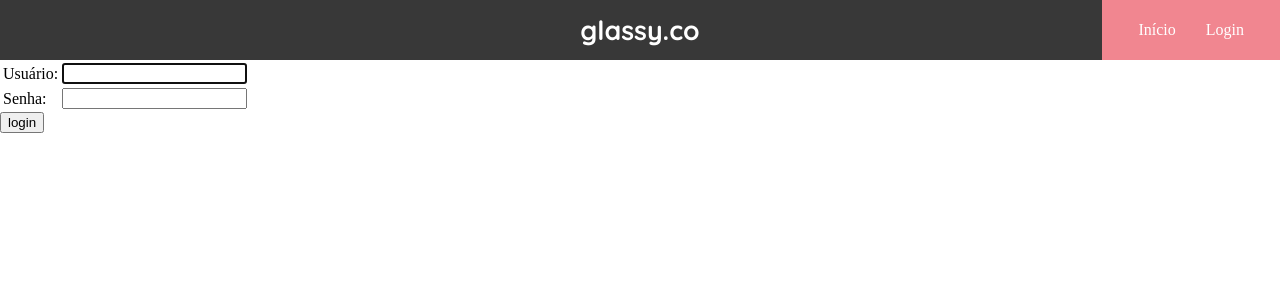
After one commit to butlariz/glassy, a Django app: page /accounts/login/ in a window 1280 px wide. The commit adds this page. Shown: the top 300 px of the page. Run offline with Django 3.2, Linux system fonts and the light colour scheme.

Commit message:
login page, logout, if statement for logged in users

```diff
--- a/app/static/css/app.css
+++ b/app/static/css/app.css
@@ -1,13 +1,39 @@
 body {
     margin: 0;
+}
+
+a {
+    color: #000;
+    text-decoration: none;
 }
 
 .logo {
     color: #fff;
     font-family: 'Quicksand', sans-serif;
+    font-size: 20pt;
+    margin: 3px;
 }
 
-nav {
+.nav-top {
+    background-color: #f18690;
+    color: #fff;
+    padding: 21px;
+    display: flex;
+    justify-content: flex-end;
+    position: fixed;
+    right: 0;
+}
+
+.nav-link {
+    color: #fff
+}
+
+.nav-item {
+    list-style: none;
+    margin: 0 15px;
+}
+
+header {
     background-color: #383838;
     padding: 10px;
     display: flex;
--- a/app/templates/blog/base.html
+++ b/app/templates/blog/base.html
@@ -10,12 +10,19 @@
     <link rel="stylesheet" href="{% static 'css/app.css' %}">
 </head>
 <body>
-    <nav>
-        <h1 class='logo'> glassy - Início </h1>
+    <nav class="nav-top">
+            <li class="nav-item"><a href="/" class="nav-link"> Início </a></li>
         {% if user.is_authenticated %}
-            <a href="{% url 'post_new' %}" class="top-menu"> + Novo Post </a>
+            <li class="nav-item"><a href="{% url 'post_new' %}" class="nav-link"> + Novo Post </a></li>
+            <li class="nav-item"><a href="{% url 'post_draft_list' %}" class="nav-link"> Rascunhos </a></li>
+            <li class="nav-item">Olá {{ user.username }} <small>(<a href="{% url 'logout' %}" class="nav-link">Log out</a>)</small></li>
+        {% else %}
+            <li class="nav-item"><a href="{% url 'login' %}" class="nav-link"> Login </a></li>
         {% endif %}
     </nav>
+    <header>
+        <h1 class='logo'>glassy.co</h1>
+    </header>
     <main>
         {% block content %}
         {% endblock %}
--- a/app/templates/blog/post_detail.html
+++ b/app/templates/blog/post_detail.html
@@ -2,13 +2,16 @@
 
 {% block content %}
     <div class="post">
-        {% if post.published_date %}
+        {% if post.published_date%}
             <div class="date">
                 {{ post.published_date }}
             </div>
+         {% elif user.is_authenticated %}
+            <a class="btn btn-default" href="{% url 'post_publish' pk=post.pk %}">Publish</a>
         {% endif %}
         {% if user.is_authenticated %}
             <a class="btn btn-default" href="{% url 'post_edit' pk=post.pk %}"> Editar </a>
+            <a class="btn btn-default" href="{% url 'post_remove' pk=post.pk %}"> Deletar </a>
         {% endif %}
         <h1>{{ post.title }}</h1>
         <p>{{ post.text|linebreaksbr }}</p>
--- /dev/null
+++ b/app/templates/registration/login.html
@@ -0,0 +1,24 @@
+{% extends "blog/base.html" %}
+
+{% block content %}
+    {% if form.errors %}
+        <p>Your username and password didn't match. Please try again.</p>
+    {% endif %}
+
+    <form method="post" action="{% url 'login' %}">
+    {% csrf_token %}
+        <table>
+        <tr>
+            <td>{{ form.username.label_tag }}</td>
+            <td>{{ form.username }}</td>
+        </tr>
+        <tr>
+            <td>{{ form.password.label_tag }}</td>
+            <td>{{ form.password }}</td>
+        </tr>
+        </table>
+
+        <input type="submit" value="login" />
+        <input type="hidden" name="next" value="{{ next }}" />
+    </form>
+{% endblock %}
--- a/app/urls.py
+++ b/app/urls.py
@@ -6,4 +6,7 @@ urlpatterns = [
     path('post/<int:pk>/', views.post_detail, name='post_detail'),
     path('post/new', views.post_new, name='post_new'),
     path('post/edit/<int:pk>/', views.post_edit, name='post_edit'),
+    path('drafts/', views.post_draft_list, name='post_draft_list'),
+    path('post/<pk>/publish/', views.post_publish, name='post_publish'),
+    path('post/<pk>/remove/', views.post_remove, name='post_remove'),
 ]
--- a/glassy/settings.py
+++ b/glassy/settings.py
@@ -122,4 +122,7 @@ USE_TZ = True
 # https://docs.djangoproject.com/en/2.1/howto/static-files/
 
 STATIC_URL = '/static/'
+
 STATIC_ROOT = os.path.join(BASE_DIR, 'static')
+
+LOGIN_REDIRECT_URL = '/'
--- a/glassy/urls.py
+++ b/glassy/urls.py
@@ -1,22 +1,11 @@
-"""glassy URL Configuration
-
-The `urlpatterns` list routes URLs to views. For more information please see:
-    https://docs.djangoproject.com/en/2.1/topics/http/urls/
-Examples:
-Function views
-    1. Add an import:  from my_app import views
-    2. Add a URL to urlpatterns:  path('', views.home, name='home')
-Class-based views
-    1. Add an import:  from other_app.views import Home
-    2. Add a URL to urlpatterns:  path('', Home.as_view(), name='home')
-Including another URLconf
-    1. Import the include() function: from django.urls import include, path
-    2. Add a URL to urlpatterns:  path('blog/', include('blog.urls'))
-"""
 from django.contrib import admin
 from django.urls import path, include
 
+from django.contrib.auth import views
+
 urlpatterns = [
     path('admin/', admin.site.urls),
+    path('accounts/login/', views.LoginView.as_view(), name='login'),
+    path('accounts/logout/', views.LogoutView.as_view(next_page='/'), name='logout'),
     path('', include('app.urls')),
 ]
```
Also changed, not shown: app/templates/blog/post_draft_list.html (added, +11 -0 lines), app/views.py (+21 -4 lines).
